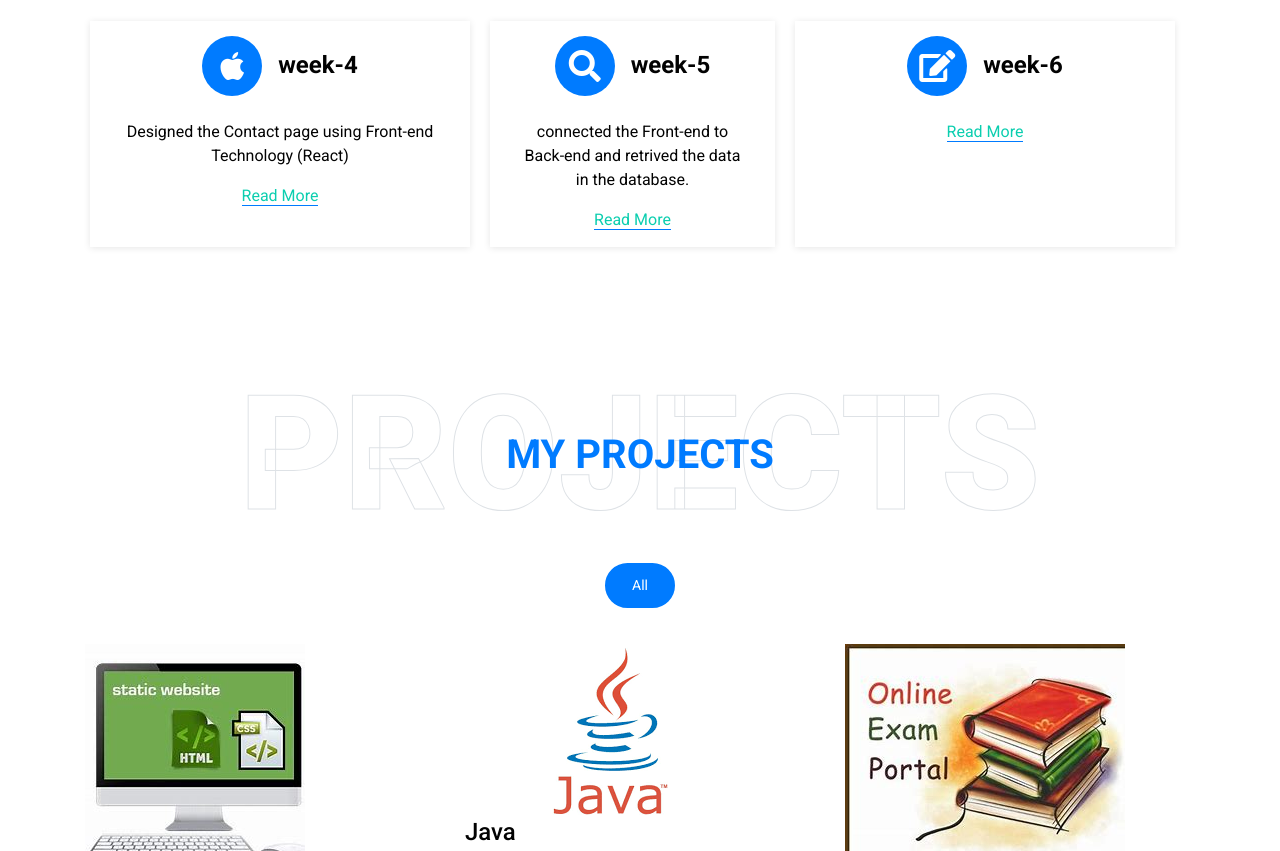
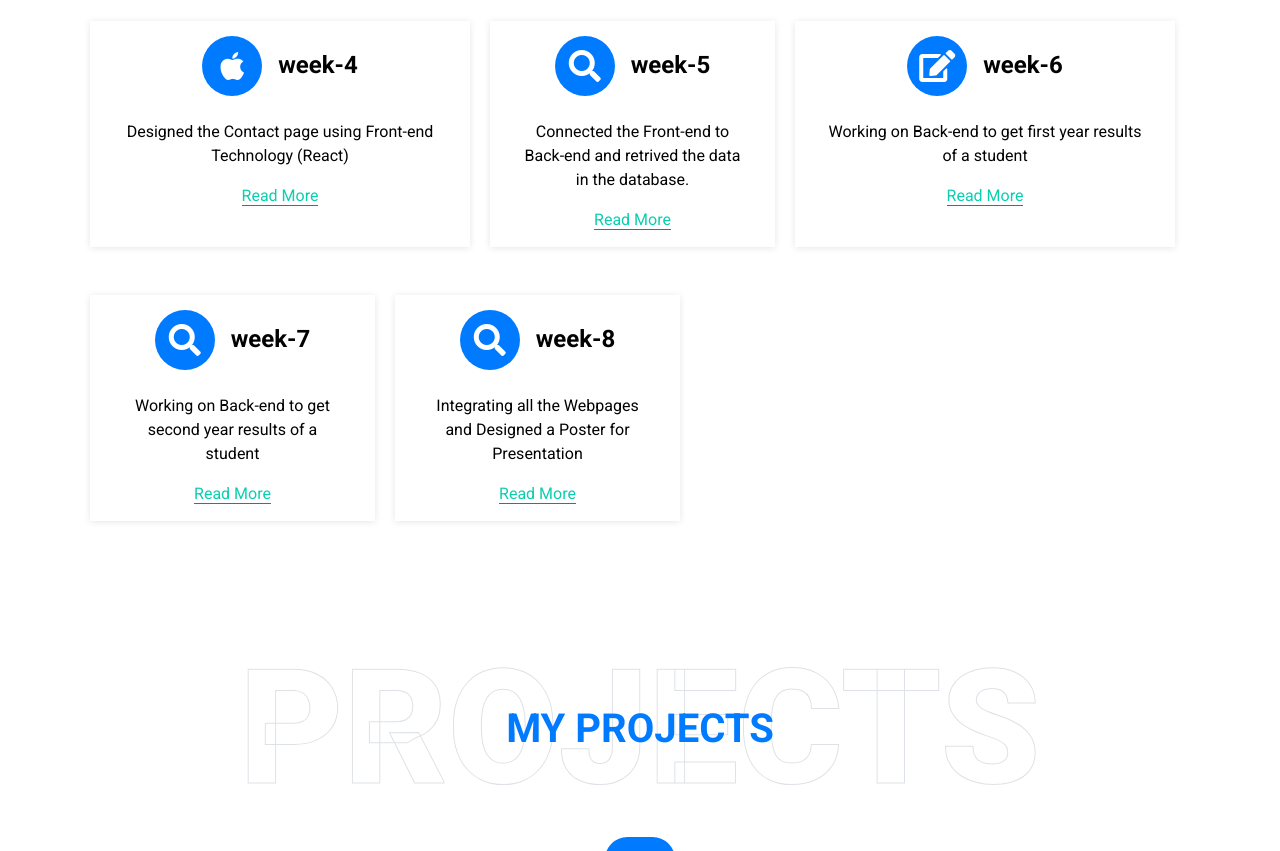
Before and after one commit to sivaadapa-msit/sivaadapa-msit.github.io, a plain HTML site: page index.html in a window 1280 px wide. Shown: the part 3620-4471 px from the top of the page. Drawn offline with nearby package versions, Linux system fonts and the light colour scheme; files whose address does not match are found by name.

Commit message:
Add files via upload

```diff
--- a/index.html
+++ b/index.html
@@ -318,7 +318,7 @@
                         <i class="fa fa-2x fa-search service-icon bg-primary text-white mr-3"></i>
                         <h4 class="font-weight-bold m-0">week-5</h4>
                     </div>
-                    <p>connected the Front-end to Back-end and retrived the data in the database.  </p>
+                    <p>Connected the Front-end to Back-end and retrived the data in the database.  </p>
                     <a class="border-bottom border-primary text-decoration-none" href="">Read More</a>
                 </div>
                 <div class="service-box col-lg-4  col-md-7 text-center mb-5">
@@ -326,7 +326,23 @@
                         <i class="fa fa-2x fa-edit service-icon bg-primary text-white mr-3"></i>
                         <h4 class="font-weight-bold m-0">week-6</h4>
                     </div>
-                    <p></p>
+                    <p>Working on Back-end to get first year results of a student</p>
+                    <a class="border-bottom border-primary text-decoration-none" href="">Read More</a>
+                </div>
+                <div class="service-box col-lg-3 col-md-6 text-center mb-5">
+                    <div class="d-flex align-items-center justify-content-center mb-4">
+                        <i class="fa fa-2x fa-search service-icon bg-primary text-white mr-3"></i>
+                        <h4 class="font-weight-bold m-0">week-7</h4>
+                    </div>
+                    <p>Working on Back-end to get second year results of a student  </p>
+                    <a class="border-bottom border-primary text-decoration-none" href="">Read More</a>
+                </div>
+                <div class="service-box col-lg-3 col-md-6 text-center mb-5">
+                    <div class="d-flex align-items-center justify-content-center mb-4">
+                        <i class="fa fa-2x fa-search service-icon bg-primary text-white mr-3"></i>
+                        <h4 class="font-weight-bold m-0">week-8</h4>
+                    </div>
+                    <p>Integrating all the Webpages and Designed a Poster for Presentation  </p>
                     <a class="border-bottom border-primary text-decoration-none" href="">Read More</a>
                 </div>
             </div>
```
